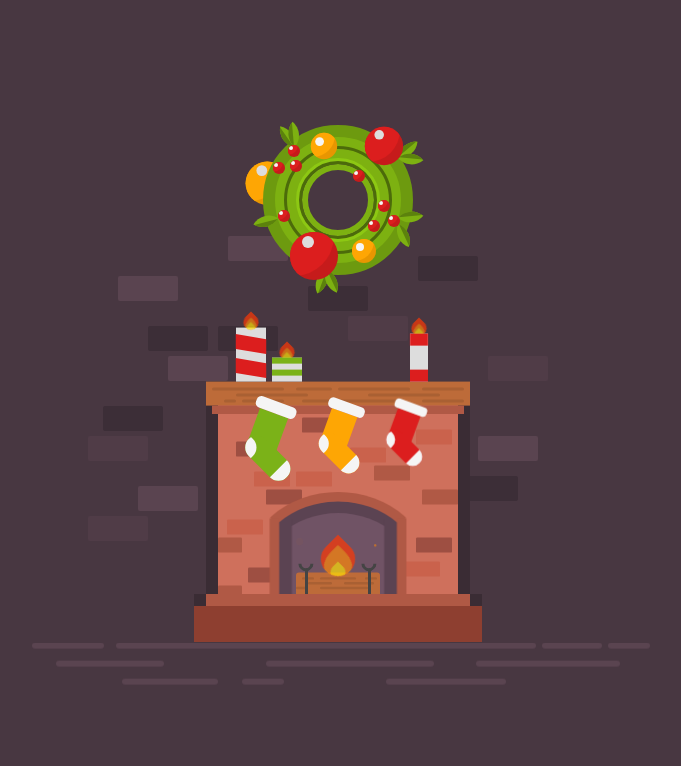
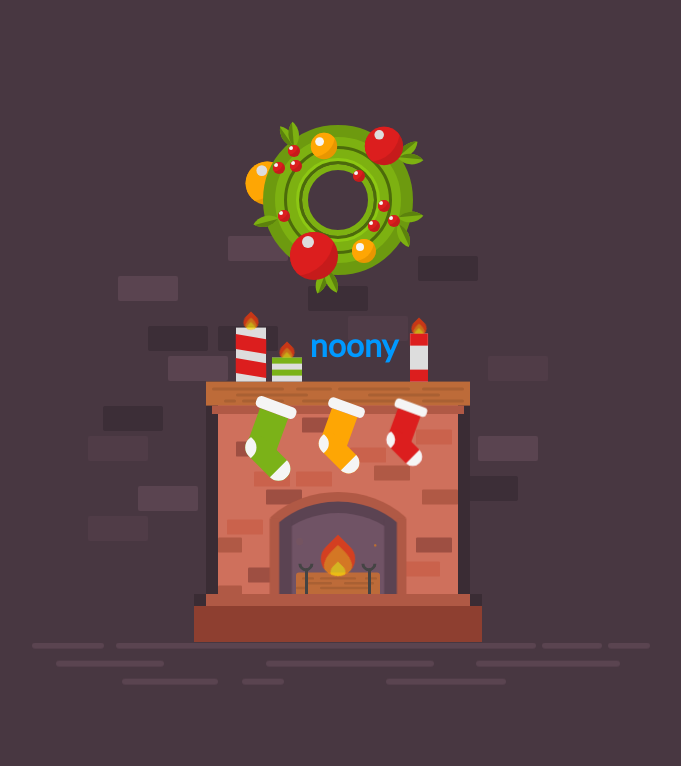
Before and after one commit to NetfariousIntent/NetfariousIntent.github.io, a plain HTML site: page index.html in a window 1280 px wide. Shown: the whole page, without its empty margins (302-983 px from the left). Drawn offline with Linux system fonts and the light colour scheme.

Commit message:
Add noony text

```diff
--- a/css/style.css
+++ b/css/style.css
@@ -28,6 +28,13 @@ body {
   height: 100vh;
   overflow: hidden;
 }
+
+.text {
+position: absolute;
+color: #0099ff;
+top: 38%;  left: 47.8%; z-index: 100;
+}
+
 .wrapper {
   position: absolute;
   top: 50%;
--- a/index.html
+++ b/index.html
@@ -1,9 +1,9 @@
 <!DOCTYPE html>
 <html lang="en" >
-
+<div class = "text"><h1>noony</h1></div>
 <head>
   <meta charset="UTF-8">
-  <title>CPC - Fireplace</title>
+  <title>noony - Placeholder</title>
 
 
 
```
